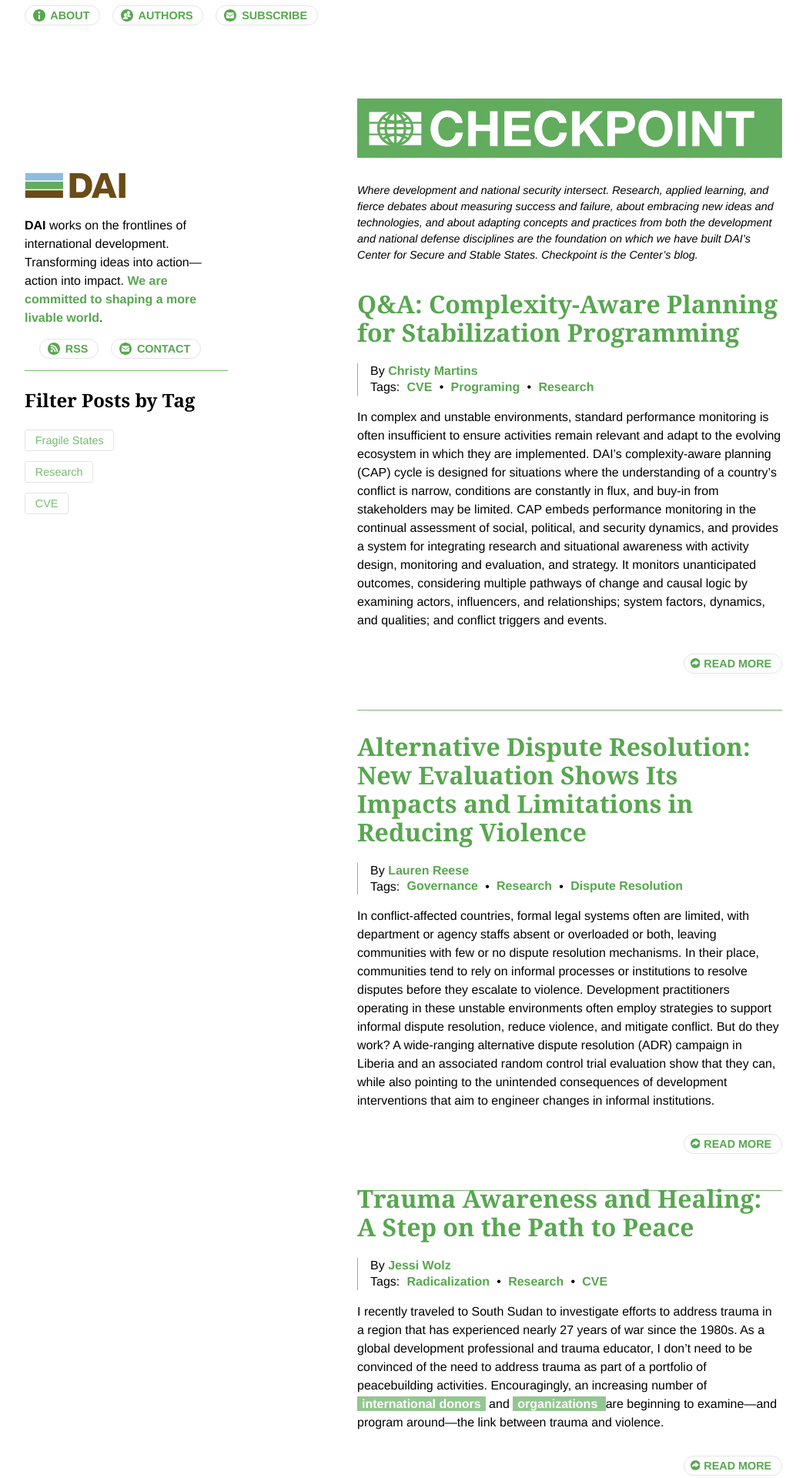
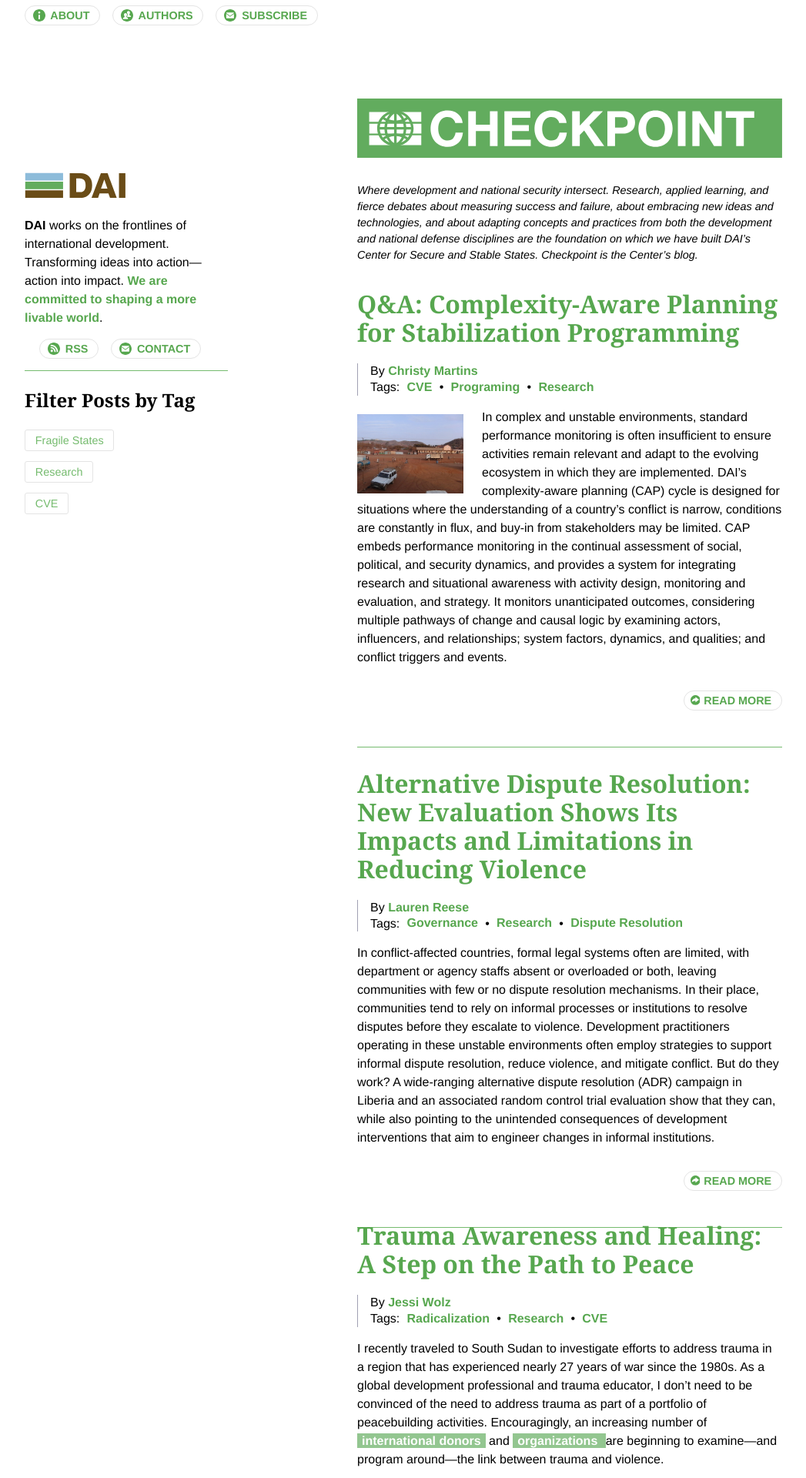
Before and after one commit to BryanSchuetz/CS-, a Jekyll site: the page built from index.md, in a window 1280 px wide. Shown: the top 1920 px of the page at 77% size, without its empty margins (116-1163 px from the left). Built offline with Jekyll 4.4.1, drawn with Linux system fonts in a browser that asks for light colours.

Commit message:
Updated Q And A Complexity Aware Planning For Stabilization Programming

```diff
--- a/_posts/2018-08-13-q-and-a-complexity-aware-planning-for-stabilization-programming.markdown
+++ b/_posts/2018-08-13-q-and-a-complexity-aware-planning-for-stabilization-programming.markdown
@@ -10,7 +10,7 @@ social-image: "/uploads/IMG_Christy%20Martins.jpg"
 Small Image: "/uploads/800px-Street_scene_in_Marsabit,_North_Kenya-c71172.jpg"
 ---
 
-In complex and unstable environments, standard performance monitoring is often insufficient to ensure activities remain relevant and adapt to the evolving ecosystem in which they are implemented. DAI’s complexity-aware planning (CAP) cycle is designed for situations where the understanding of a country’s conflict is narrow, conditions are constantly in flux, and buy-in from stakeholders may be limited. CAP embeds performance monitoring in the continual assessment of social, political, and security dynamics, and provides a system for integrating research and situational awareness with activity design, monitoring and evaluation, and strategy. It monitors unanticipated outcomes, considering multiple pathways of change and causal logic by examining actors, influencers, and relationships; system factors, dynamics, and qualities; and conflict triggers and events.
+![](/uploads/800px-Street_scene_in_Marsabit,_North_Kenya-c71172.jpg "Street in Marsabit, North Kenya. (Photo by Jens Klinzing via Wikimedia Commons)."){:.float-left}In complex and unstable environments, standard performance monitoring is often insufficient to ensure activities remain relevant and adapt to the evolving ecosystem in which they are implemented. DAI’s complexity-aware planning (CAP) cycle is designed for situations where the understanding of a country’s conflict is narrow, conditions are constantly in flux, and buy-in from stakeholders may be limited. CAP embeds performance monitoring in the continual assessment of social, political, and security dynamics, and provides a system for integrating research and situational awareness with activity design, monitoring and evaluation, and strategy. It monitors unanticipated outcomes, considering multiple pathways of change and causal logic by examining actors, influencers, and relationships; system factors, dynamics, and qualities; and conflict triggers and events.
 
 <!--more-->
 
```
